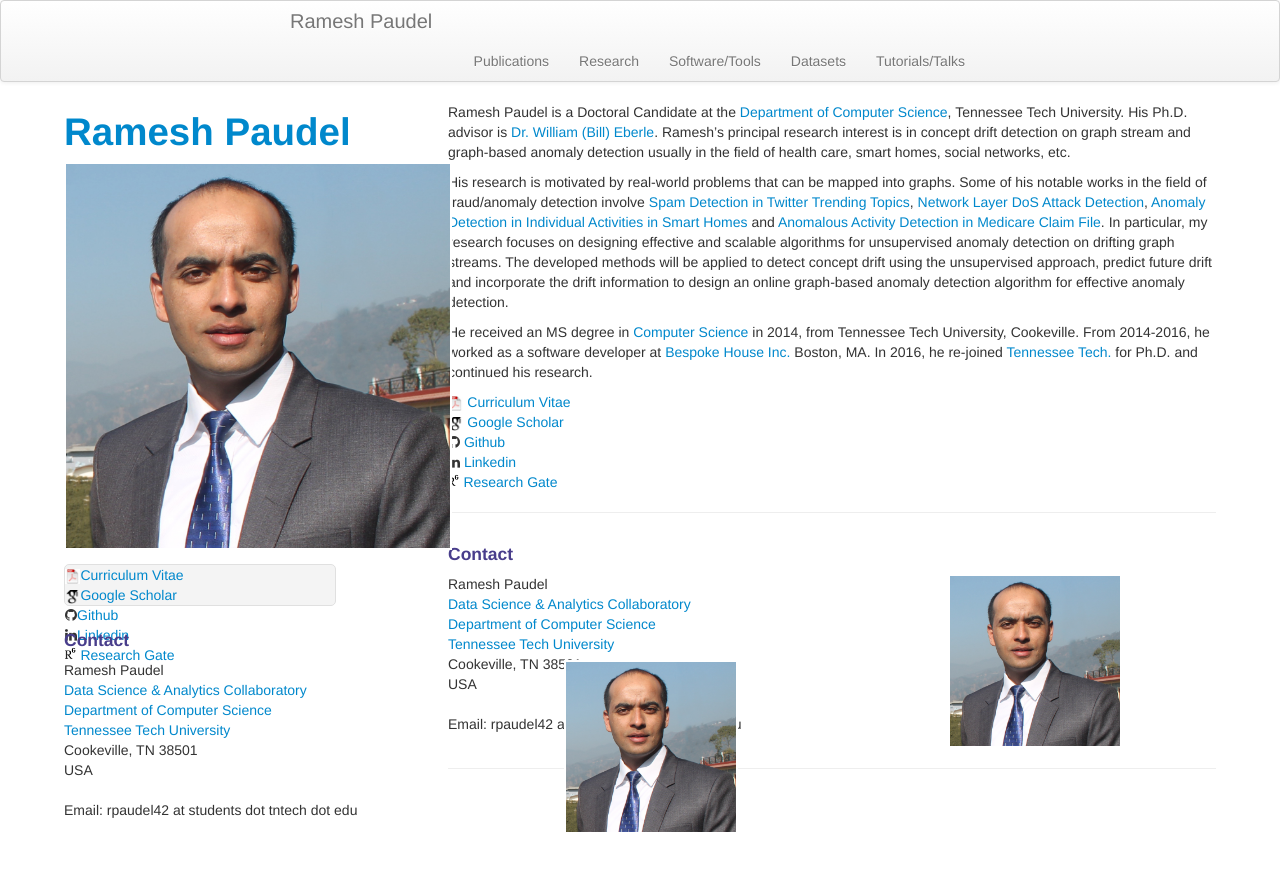
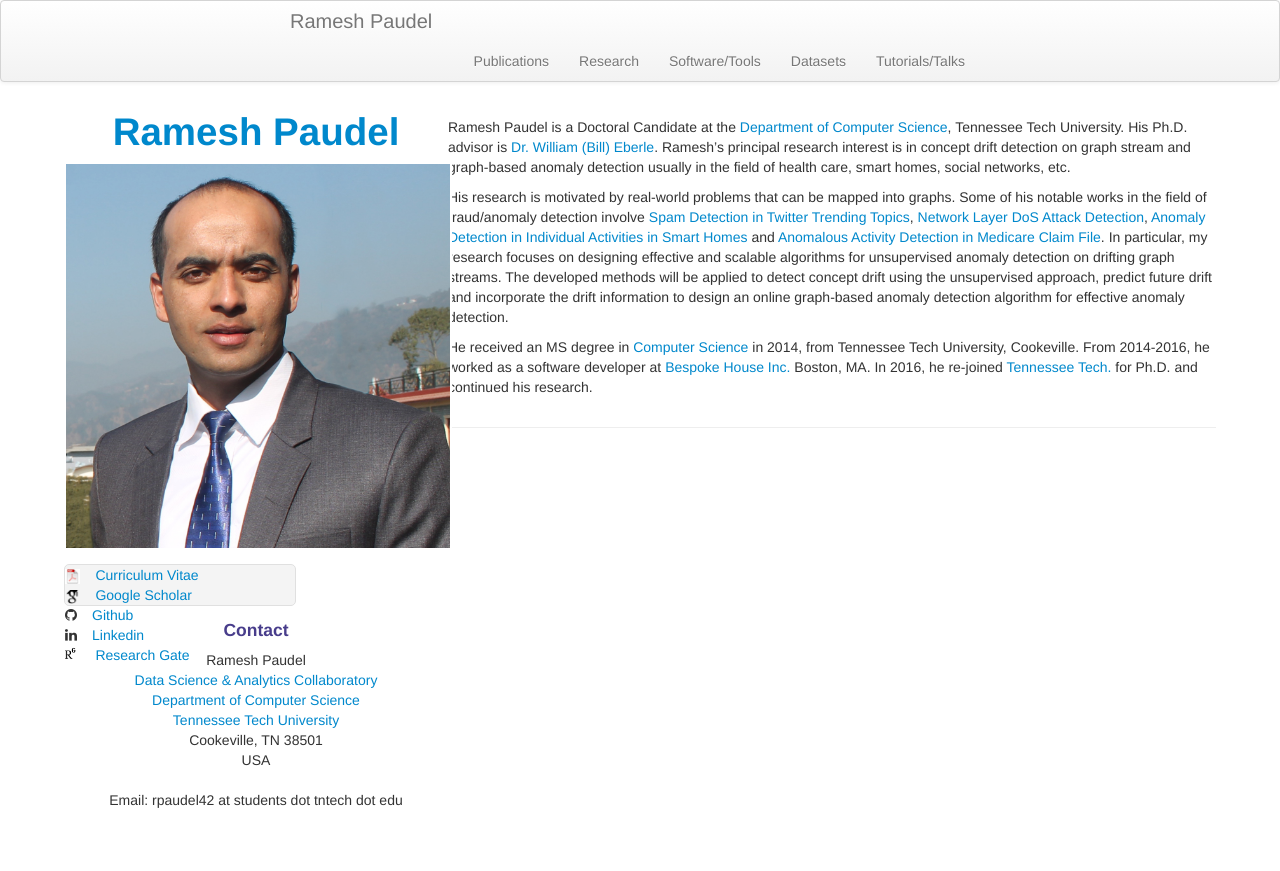
Before and after one commit to rpaudel42/rpaudel42.github.io, a Jekyll site: the page built from index.md, in a window 1280 px wide. Shown: the top 871 px of the page. Built offline with Jekyll 4.4.1, drawn with Linux system fonts in a browser that asks for light colours; nearby versions of some CDN libraries.

Commit message:
setting new home page

```diff
--- a/_includes/themes/twitter/default.html
+++ b/_includes/themes/twitter/default.html
@@ -54,18 +54,17 @@
              title="Ramesh Paudel" alt="Ramesh Paudel"/></a>
 
       <ul class="downloads">
-        <li><img src="assets/icons/pdf-icon.png" style="width:1.1em !important;"/><a href="{{ BASE_PATH }}/assets/resume.pdf">Curriculum Vitae</a></li>
-        <li><img src="assets/icons/ghat.png" style="width:1.1em !important;"/><a href="https://scholar.google.com/citations?user=seHpymwAAAAJ&hl=en">Google Scholar</a></li>
-        <li> <i class="fa fa-github"></i><a href="https://github.com/rpaudel42">Github</a></li>
-        <li> <i class="fa fa-linkedin"></i><a href="https://www.linkedin.com/in/ramesh-paudel-1384b564/">Linkedin</a></li>
-        <li> <img src="assets/icons/rgate.png" style="width:1.1em !important; margin-top: -10px;"><a href="https://www.researchgate.net/profile/Ramesh_Paudel4">Research Gate</a></li>
+        <li><img src="assets/icons/pdf-icon.png" style="width:1.1em !important;margin-right: 15px;"/><a href="{{ BASE_PATH }}/assets/resume.pdf">Curriculum Vitae</a></li>
+        <li><img src="assets/icons/ghat.png" style="width:1.1em !important;margin-right: 15px;"/><a href="https://scholar.google.com/citations?user=seHpymwAAAAJ&hl=en">Google Scholar</a></li>
+        <li> <i class="fa fa-github" style="margin-right: 15px;"></i><a href="https://github.com/rpaudel42">Github</a></li>
+        <li> <i class="fa fa-linkedin" style="margin-right: 15px;"></i><a href="https://www.linkedin.com/in/ramesh-paudel-1384b564/">Linkedin</a></li>
+        <li> <img src="assets/icons/rgate.png" style="width:1.1em !important; margin-top: -10px; margin-right: 15px;"><a href="https://www.researchgate.net/profile/Ramesh_Paudel4">Research Gate</a></li>
       </ul>
 
-      <div class="container">
+      <div class="container-contact">
         <h4><a name="contact"></a>Contact</h4>
 
         <div class="row-fluid">
-          <div class="span5">
             Ramesh Paudel<br/>
             <a href="https://www.tntech.edu/engineering/programs/csc/data-science-collaboratory.php">Data Science & Analytics Collaboratory</a><br/>
             <a href="https://www.tntech.edu/engineering/departments/csc/">Department of Computer Science</a><br/>
@@ -76,13 +75,6 @@
             <div id="hide_email">
               Email: rpaudel42 at students dot tntech dot edu
             </div>
-          </div>
-
-          <div class="span2">
-            <a href="../assets/pics/profilepic.jpg">
-              <img src="../assets/pics/profilepic.jpg"
-                   title="Ramesh Paudel" alt="Ramesh Paudel"/></a>
-          </div>
         </div>
       </div>
 
--- a/assets/themes/twitter/css/style.css
+++ b/assets/themes/twitter/css/style.css
@@ -4,11 +4,14 @@
   max-width: 700px; }
 
 .container-body {
-  margin: 0 5% 0 10%;
+  margin: 15px 5% 0 10%;
   float: right;
   width: 60%;
 }
 
+.container-contact{
+  width: 100%;
+}
 .container-narrow > hr {
   margin: 30px 0; }
 
@@ -77,6 +80,7 @@ header {
   position: fixed;
   -webkit-font-smoothing: subpixel-antialiased;
   margin-left: 5%;
+  text-align: center;
 }
 ul {
   display: block;
@@ -95,5 +99,6 @@ ul.downloads {
   background: #f4f4f4;
   border-radius: 5px;
   border: 1px solid #e0e0e0;
-  width: 270px;
+  max-width: 60%;
+  text-align: left;
 }
--- a/index.md
+++ b/index.md
@@ -12,36 +12,3 @@ His research is motivated by real-world problems that can be mapped into graphs.
 
 He received an MS degree in [Computer Science](http://www.csc.tntech.edu)
 in 2014, from Tennessee Tech University, Cookeville. From 2014-2016, he worked as a software developer at [Bespoke House Inc.](http://bespoke.house) Boston, MA. In 2016, he re-joined [Tennessee Tech.](https://www.tntech.edu) for Ph.D. and continued his research.
-
-<img src="assets/icons/pdf-icon.png" style="width:1.1em !important;"/> [Curriculum Vitae]({{ BASE_PATH }}/assets/resume.pdf)<br/>
-<img src="assets/icons/ghat.png" style="width:1.1em !important;"/> [Google Scholar](https://scholar.google.com/citations?user=seHpymwAAAAJ&hl=en)<br/>
-<i class="fa fa-github"></i> [Github](https://github.com/rpaudel42)<br/>
-<i class="fa fa-linkedin"></i> [Linkedin](https://www.linkedin.com/in/ramesh-paudel-1384b564/)<br/>
-<img src="assets/icons/rgate.png" style="width:1.1em !important; margin-top: -10px;">[Research Gate](https://www.researchgate.net/profile/Ramesh_Paudel4)
-
----
-
-<div class="container">
-<h4><a name="contact"></a>Contact</h4>
-
-    <div class="row-fluid">
-        <div class="span5">
-            Ramesh Paudel<br/>
-            <a href="https://www.tntech.edu/engineering/programs/csc/data-science-collaboratory.php">Data Science & Analytics Collaboratory</a><br/>
-            <a href="https://www.tntech.edu/engineering/departments/csc/">Department of Computer Science</a><br/>
-            <a href="https://www.tntech.edu">Tennessee Tech University</a><br/>
-            Cookeville, TN 38501<br/>
-            USA<br/><br/>
-
-            <div id="hide_email">
-            Email: rpaudel42 at students dot tntech dot edu
-            </div>
-        </div>
-
-        <div class="span2">
-        <a href="../assets/pics/profilepic.jpg">
-            <img src="../assets/pics/profilepic.jpg"
-                  title="Ramesh Paudel" alt="Ramesh Paudel"/></a>
-        </div>
-    </div>
-</div>
```
